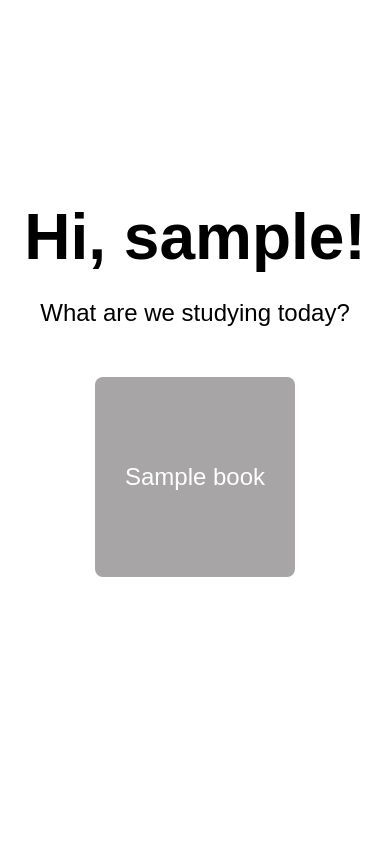
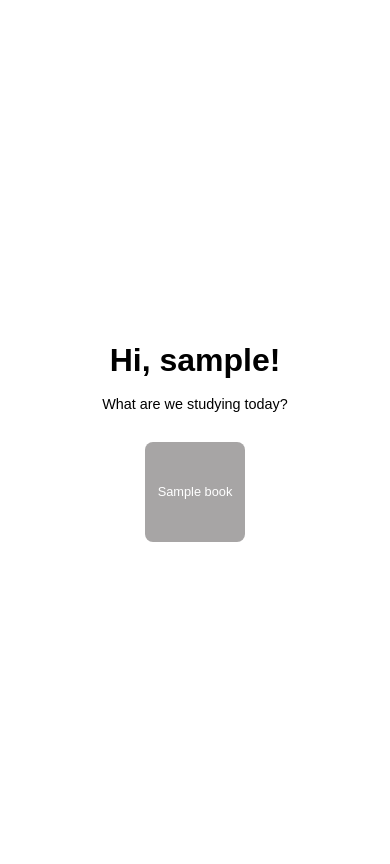
Before and after one commit to AvikJakhmola/thebookclub, a Django app: template bookclub/templates/home.html in a window 390 px wide. Before the commit the page ends 577 px from the top, so only its background shows below. Run offline with Django 5.2, Linux system fonts and the light colour scheme; the template is opened without the code that fills it: most values are stand-ins (such as "Sample title", 1, 10 or a date in 2020); parts of the project's set-up code (start-up, migrations or seed data) failed here and were passed over.

Commit message:
updated UI + added new book + improved backend logic for tracking progress

```diff
--- a/bookclub/templates/home.html
+++ b/bookclub/templates/home.html
@@ -11,41 +11,91 @@
             display: flex;
             flex-direction: column;
             align-items: center;
+            justify-content: center; /* Center everything vertically */
             height: 100vh;
             margin: 0;
             font-family: Arial, sans-serif;
+            text-align: center;
+            padding: 10px; /* Add padding for better mobile responsiveness */
         }
+
         h1 {
-            margin-top: 200px;
-            font-size: 4rem;
-            margin-bottom: 5px;
+            font-size: 4rem; /* Adjust font size for better scaling */
+            margin: 20px 0 5px;
         }
+
         h2 {
-            font-size: 1.5rem;
+            font-size: 2rem;
             font-weight: normal;
-            margin-bottom: 50px;
+            margin-bottom: 30px;
         }
+
         .box-container {
             display: flex;
-            gap: 50px;
+            flex-wrap: wrap; /* Allow boxes to wrap to the next line on smaller screens */
+            gap: 20px; /* Reduce gap size for smaller screens */
+            justify-content: center; /* Ensure boxes are centered */
         }
+
         .box {
-            width: 200px;
-            height: 200px;
+            width: 250px; /* Adjust width for better scaling */
+            height: 250px; /* Adjust height for better scaling */
             display: flex;
             justify-content: center;
             align-items: center;
             background-color: #a7a5a5;
             color: white;
             text-align: center;
-            font-size: 1.5rem;
+            font-size: 1.5rem; /* Adjust font size for better scaling */
             border-radius: 8px;
             cursor: pointer;
             text-decoration: none;
             transition: background-color 0.3s ease;
         }
+
         .box:hover {
             background-color: #0dcece;
+        }
+
+        /* Media queries for smaller devices */
+        @media (max-width: 768px) {
+            h1 {
+                font-size: 2.5rem;
+            }
+
+            h2 {
+                font-size: 1rem;
+            }
+
+            .box {
+                width: 120px;
+                height: 120px;
+                font-size: 0.9rem;
+            }
+
+            .box-container {
+                gap: 15px;
+            }
+        }
+
+        @media (max-width: 480px) {
+            h1 {
+                font-size: 2rem;
+            }
+
+            h2 {
+                font-size: 0.9rem;
+            }
+
+            .box {
+                width: 100px;
+                height: 100px;
+                font-size: 0.8rem;
+            }
+
+            .box-container {
+                gap: 10px;
+            }
         }
     </style>
 </head>
@@ -58,6 +108,5 @@
         <a href="{% url 'unitview' book.book_number %}" class="box">{{ book.title }}</a>
         {% endfor %}
     </div>
-
 </body>
 </html>
--- a/bookclub/templates/unitview.html
+++ b/bookclub/templates/unitview.html
@@ -190,7 +190,8 @@
                 <div>
                     {% for unit in units %}
                     <div class="unit-row">
-                        <div class="unit-title">Unit {{ unit.unit }}: {{ unit.pages|length }} Pages</div>
+                        <!-- Display unit title instead of unit id -->
+                        <div class="unit-title">{{ unit.unit_title }}: {{ unit.pages|length }} Pages</div>
                         {% for page in unit.pages %}
                         <div class="page-row">
                             <!-- Render tick mark if completed -->
@@ -207,6 +208,7 @@
                     {% endfor %}
                 </div>
             </div>
+
         </div>
     </div>
 
```
